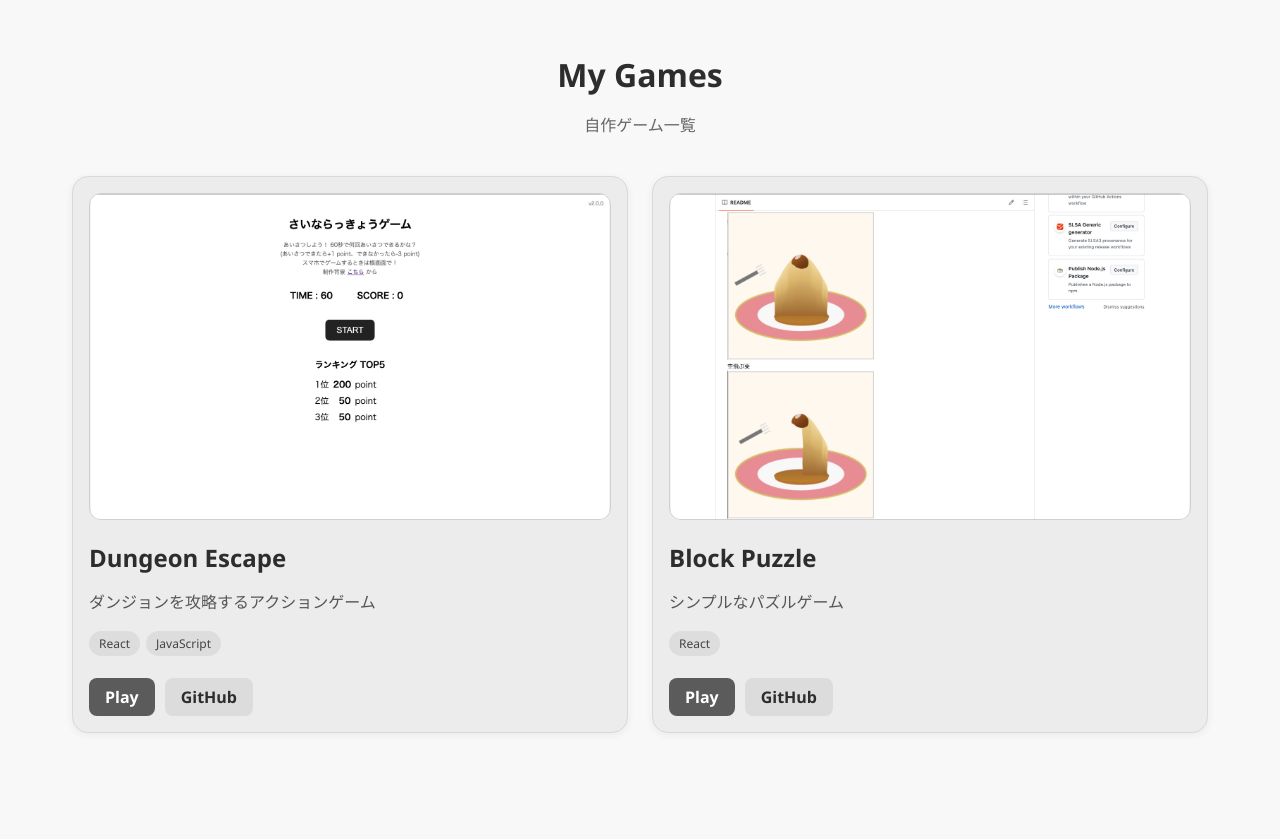
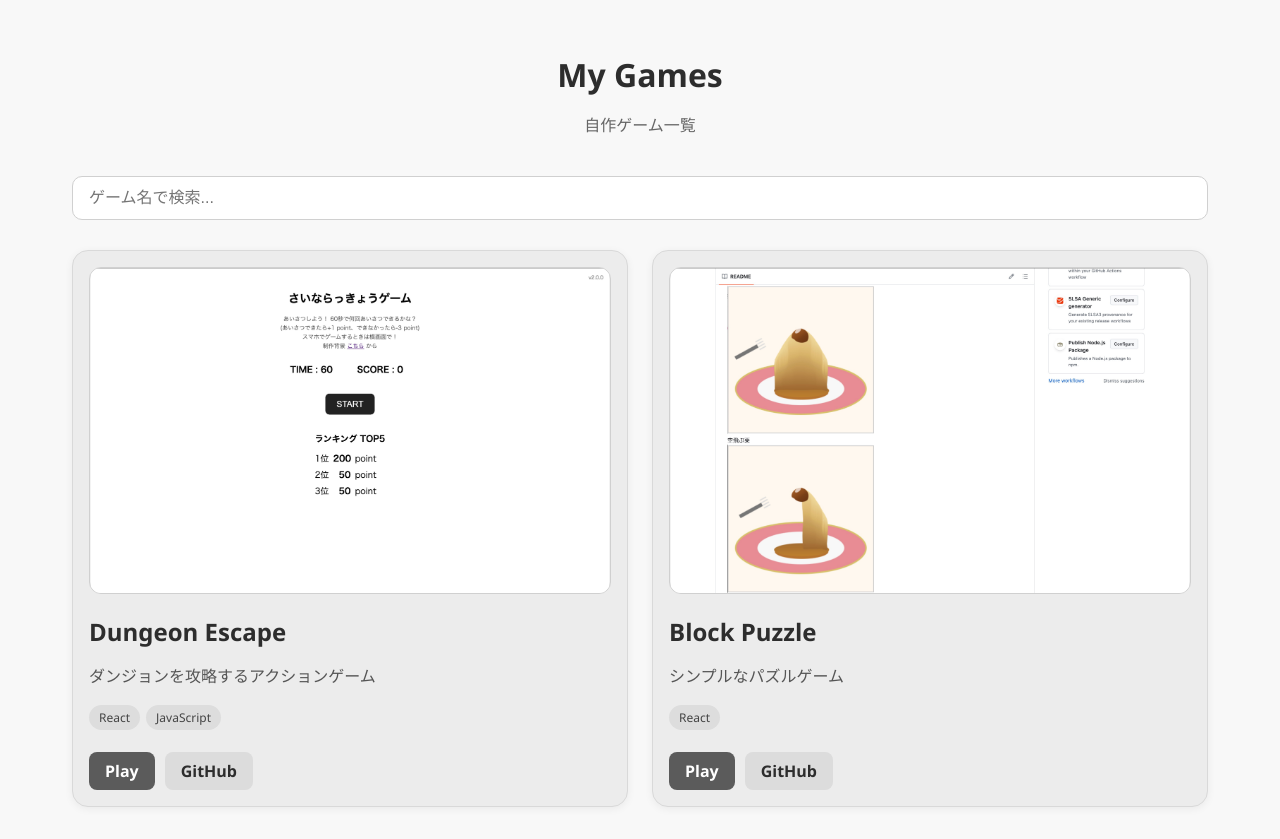
Before and after one commit to w-usagi/hp, a React (Vite) app: page / in a window 1280 px wide. Before the commit the page ends 800 px from the top, so only its background shows below. Built offline with nearby package versions, Linux system fonts and the light colour scheme.

Commit message:
add: search field

```diff
--- a/src/App.css
+++ b/src/App.css
@@ -153,6 +153,29 @@ header p {
   }
 }
 
+.search-area {
+  margin-bottom: 30px;
+}
+
+.search-input {
+  width: 100%;
+  padding: 12px 16px;
+
+  font-size: 16px;
+
+  border: 1px solid #d0d0d0;
+  border-radius: 10px;
+
+  background-color: #ffffff;
+  color: #2d2d2d;
+
+  outline: none;
+}
+
+.search-input:focus {
+  border-color: #888888;
+}
+
 /* #root {
   max-width: 1280px;
   margin: 0 auto;
--- a/src/App.jsx
+++ b/src/App.jsx
@@ -1,8 +1,20 @@
+import { useState } from "react";
 import "./App.css";
 import { games } from "./data/games";
 import GameCard from "./components/GameCard";
 
 function App() {
+  const [searchText, setSearchText] = useState("");
+  const filteredGames = games.filter((game) =>
+    [
+      game.title,
+      game.description,
+      game.tech.join(" ")
+    ]
+      .join(" ")
+      .toLowerCase()
+      .includes(searchText.toLowerCase())
+  );
   return (
     <div className="container">
       <header>
@@ -10,8 +22,18 @@ function App() {
         <p>自作ゲーム一覧</p>
       </header>
 
+      <div className="search-area">
+        <input
+          type="text"
+          placeholder="ゲーム名で検索..."
+          value={searchText}
+          onChange={(e) => setSearchText(e.target.value)}
+          className="search-input"
+        />
+      </div>
+
       <div className="game-grid">
-        {games.map((game) => (
+        {filteredGames.map((game) => (
           <GameCard
             key={game.id}
             game={game}
```
